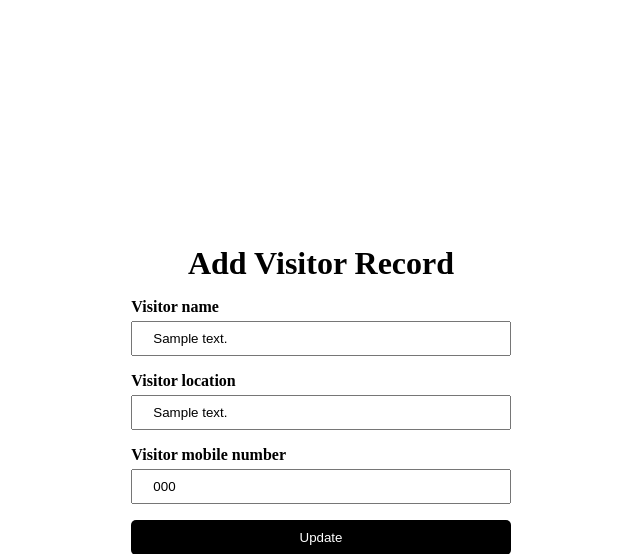
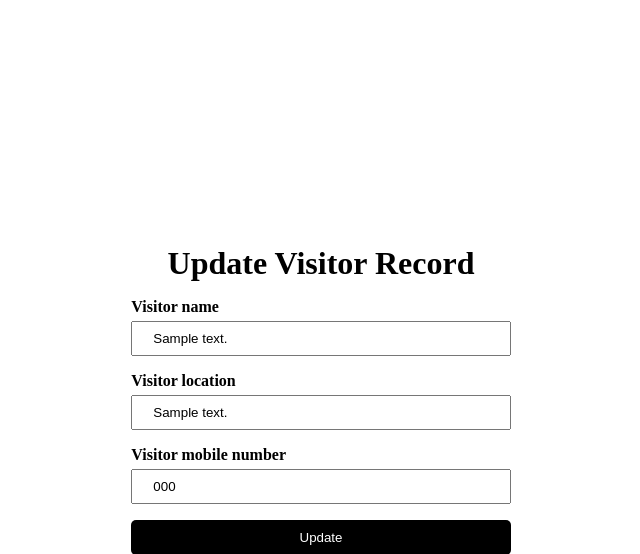
Before and after one commit to Mohammedsharook/Visitors_Register_App, a Django app: page /update_visitor/1/ in a window 1280 px wide. Shown: the top 554 px of the page, without its empty margins (319-959 px from the left). Run offline with Django 4.2, Linux system fonts and the light colour scheme; tables that the repository leaves empty hold one stand-in row (values such as "Sample post").

Commit message:
Form heading changes

```diff
--- a/baseapp/templates/baseapp/home.html
+++ b/baseapp/templates/baseapp/home.html
@@ -11,7 +11,11 @@ Home
     <div class="maincontainer">
         <div class="formcontainer">
             <div>
-                <h1>Add Visitor Record</h1>
+                {% if action == 'update' %}
+                    <h1>Update Visitor Record</h1>
+                {% else %}
+                    <h1>Add Visitor Record</h1>
+                {% endif %}
             </div>
             <form method="post" class="form">
                 {% csrf_token %}
```
